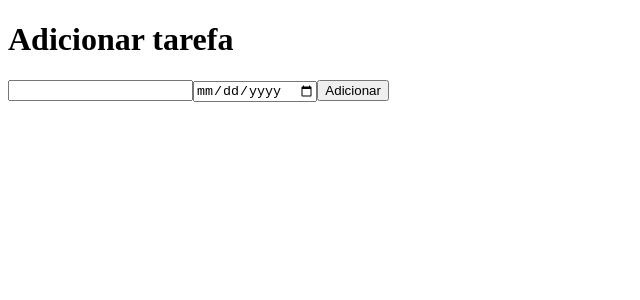
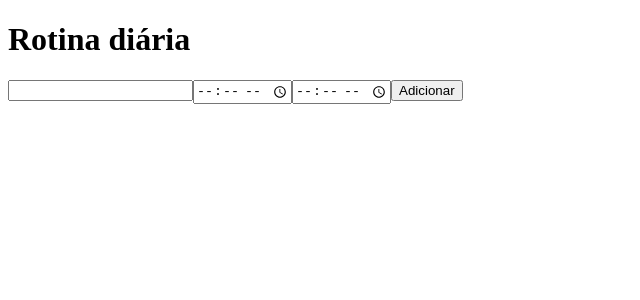
Before and after one commit to conradogui/own-projects, a React (Vite) app in the folder project_7/blog_test/: page / in a window 1280 px wide. Shown: the top 300 px of the page, without its empty margins (0-640 px from the left). Built offline with nearby package versions, Linux system fonts and the light colour scheme.

Commit message:
finalizando funcionalidade do trabalho

```diff
--- a/project_7/blog_test/src/App.jsx
+++ b/project_7/blog_test/src/App.jsx
@@ -5,21 +5,27 @@ import ToDo from './components/ToDo'
 
 function App() {
   const [tarefa, setTarefa] = useState('')
-  const [data, setData] = useState('')
+  const [hour1, setHour1] = useState('')
+  const [hour2, setHour2] = useState('')
   const [historico, setHistorico] = useState([])
 
   const mostraTarefas = (e) => {
     setTarefa(e.target.value)
   }
-  const mostraData = (e) => {
-    setData(e.target.value)
+  const mostraHora = (e) => {
+    setHour1(e.target.value)
   }
+  const mostraHora2 = (e) => {
+    setHour2(e.target.value)
+  }
+
+
 
   return (
     <div className="app">
       <div className='container'>
         <div className="add_tarefa">
-            <ToDo mostraTarefas={mostraTarefas} tarefa={tarefa} historico={historico} setHistorico={setHistorico} data={data} mostraData={mostraData} />
+            <ToDo mostraTarefas={mostraTarefas} tarefa={tarefa} historico={historico} setHistorico={setHistorico} hour={hour1} mostraHora={mostraHora} hour2={hour2} mostraHora2={mostraHora2} setHour1={setHour1} setHour2={setHour2} setTarefa={setTarefa}/>
         </div>
       </div>
     </div>
--- a/project_7/blog_test/src/components/ToDo.jsx
+++ b/project_7/blog_test/src/components/ToDo.jsx
@@ -1,24 +1,35 @@
-const ToDo = ({mostraTarefas, tarefa, historico, setHistorico, data, mostraData}) => {
+const ToDo = ({mostraTarefas, tarefa, historico, setHistorico, hour, mostraHora, hour2, mostraHora2, setHour1, setHour2, setTarefa}) => {
 
     const handleSubmit = (e) => {
         e.preventDefault()
-        setHistorico([...historico, tarefa + ' - ' + data])
+        setHistorico([...historico, `${tarefa} de ${hour} até ${hour2}`])
+        setHour1('')
+        setHour2('')
+        setTarefa('')
     }
+
+    const handleDelete = (index) => {
+      const newHistorico = [...historico]
+      newHistorico.splice(index, 1)
+      setHistorico(newHistorico)
+    }
+
 
   return (
     <div>
-      <h1>Adicionar tarefa</h1>
-        <form action="" onSubmit={handleSubmit} >
+      <h1>Rotina diária</h1>
+        <form action="" onSubmit={handleSubmit}>
             <input type="text" name="tarefa" id="tarefa" value={tarefa} onChange={mostraTarefas}/>
-            <input type="date" name="data" id="data" value={data} onChange={mostraData} />
+            <input type="time" name="hora" id="hora" value={hour} onChange={mostraHora} />
+            <input type="time" name="hora2" id="hora2" value={hour2} onChange={mostraHora2} />
             <button>Adicionar</button>
         </form>
         <div>
-        <ul>
+        <div>
           {historico.map((valor, index) => (
-            <li key={index}>{valor} <button>Apagar</button></li>
+            <p key={index}>{valor} <button onClick={() => handleDelete(index)}>Fiz</button></p>
           ))}
-        </ul>
+        </div>
       </div>
     </div>
   )
```
